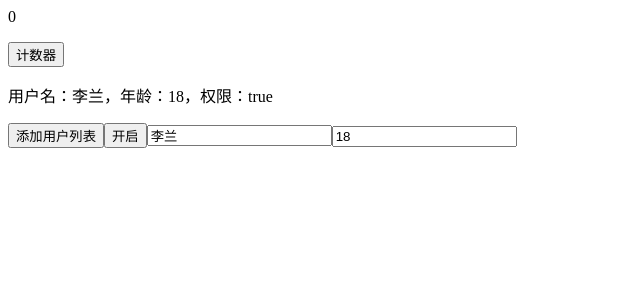
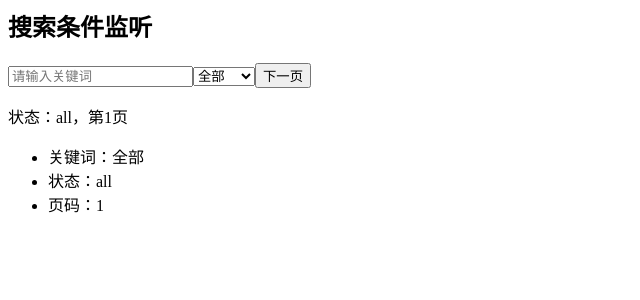
Before and after one commit to ID-Effie/frontend-capability-lab, a Vue app: page / in a window 1280 px wide. Shown: the top 300 px of the page, without its empty margins (0-640 px from the left). Built offline with nearby package versions, Linux system fonts and the light colour scheme.

Commit message:
feat(vue): add computed and watch demos

```diff
--- a/src/App.vue
+++ b/src/App.vue
@@ -1,5 +1,8 @@
 <script setup lang="ts">
-import ReactiveDemo from "../vue-demos/day15-ref/reactive-demo.vue";
+// import ReactiveDemo from "../vue-demos/day15-ref/reactive-demo.vue";
+// import ReactiveDemo from "../vue-demos/day16-computed-watch-watchEffect/product-price-calculation.vue";
+import ReactiveDemo from "../vue-demos/day16-computed-watch-watchEffect/Watch-search-conditions.vue";
+// import ReactiveDemo from "../vue-demos/day16-computed-watch-watchEffect/Auto-save-form-drafts.vue";
 </script>
 
 <template>
--- /dev/null
+++ b/vue-demos/day16-computed-watch-watchEffect/Watch-search-conditions.vue
@@ -0,0 +1,116 @@
+<!--
+ * @Description: 搜索条件监听页
+重点练 watch。
+
+要写的功能：
+  搜索关键词 keyword
+  订单状态 status
+  页码 page
+  当搜索条件变化时，模拟请求接口
+  打印新旧值
+ * @Author: zhaoyang.sun@proinnova.com.cn
+ * @Date: 2026-05-28 09:34:19
+-->
+
+<script setup lang="ts">
+import { ref, watch, computed, watchEffect } from "vue";
+
+const keyword = ref("");
+const status = ref("all");
+const page = ref(1);
+
+const loading = ref(false);
+const result = ref<string[]>([]);
+
+// 用 computed 只做“派生结果”
+// computed 只负责根据搜索条件算一个展示用摘要。
+const searchSummary = computed(() => {
+  const conditions: string[] = [];
+  if (keyword.value.trim()) {
+    conditions.push(`关键词：${keyword.value.trim()}`);
+  }
+  if (status.value) {
+    conditions.push(`状态：${status.value}`);
+  }
+  conditions.push(`第${page.value}页`);
+
+  return conditions.join("，");
+});
+
+// 用 watch 做“明确条件变化后的请求”
+// watch 监听明确的数据源：keyword、status、page。
+/**
+ * watch 明确监听谁，谁变化才触发请求。
+watch 可以拿到 newValue 和 oldValue。
+watch 适合请求接口、自动保存、同步缓存这类副作用。
+ */
+watch(
+  [keyword, status, page],
+  async (
+    [newKeyword, newStatus, newPage],
+    [oldKeyword, oldStatus, oldPage],
+  ) => {
+    console.log("旧条件：", oldKeyword, oldStatus, oldPage);
+    console.log("新条件：", newKeyword, newStatus, newPage);
+
+    loading.value = true;
+
+    await new Promise((resolve) => setTimeout(resolve, 500));
+
+    result.value = [
+      `关键词：${newKeyword || "全部"}`,
+      `状态：${newStatus}`,
+      `页码：${newPage}`,
+    ];
+
+    mockFetchList({
+      keyword: newKeyword,
+      status: newStatus,
+      page: newPage,
+    });
+
+    loading.value = false;
+  },
+  {
+    immediate: true,
+  },
+);
+
+// watchEffect自动追踪里面用到的响应式数据
+watchEffect(() => {
+  console.log("watchEffect 自动追踪：", keyword.value, status.value);
+});
+
+function mockFetchList(params: {
+  keyword: string;
+  status: string;
+  page: number;
+}) {
+  console.log("模拟请求列表：", params);
+}
+</script>
+<template>
+  <div>
+    <h2>搜索条件监听</h2>
+
+    <input v-model="keyword" placeholder="请输入关键词" />
+
+    <select v-model="status">
+      <option value="all">全部</option>
+      <option value="pending">待处理</option>
+      <option value="done">已完成</option>
+    </select>
+
+    <button @click="page++">下一页</button>
+
+    <p v-if="loading">加载中。。。</p>
+
+    <p>{{ searchSummary }}</p>
+
+    <ul>
+      <li v-for="item in result" :key="item">
+        {{ item }}
+      </li>
+    </ul>
+  </div>
+</template>
```
Also changed, not shown: vue-demos/day16-computed-watch-watchEffect/Auto-save-form-drafts.vue (added, +51 -0 lines), vue-demos/day16-computed-watch-watchEffect/product-price-calculation.vue (added, +88 -0 lines), 1 other file (tests, documents, lock files or other folders).
